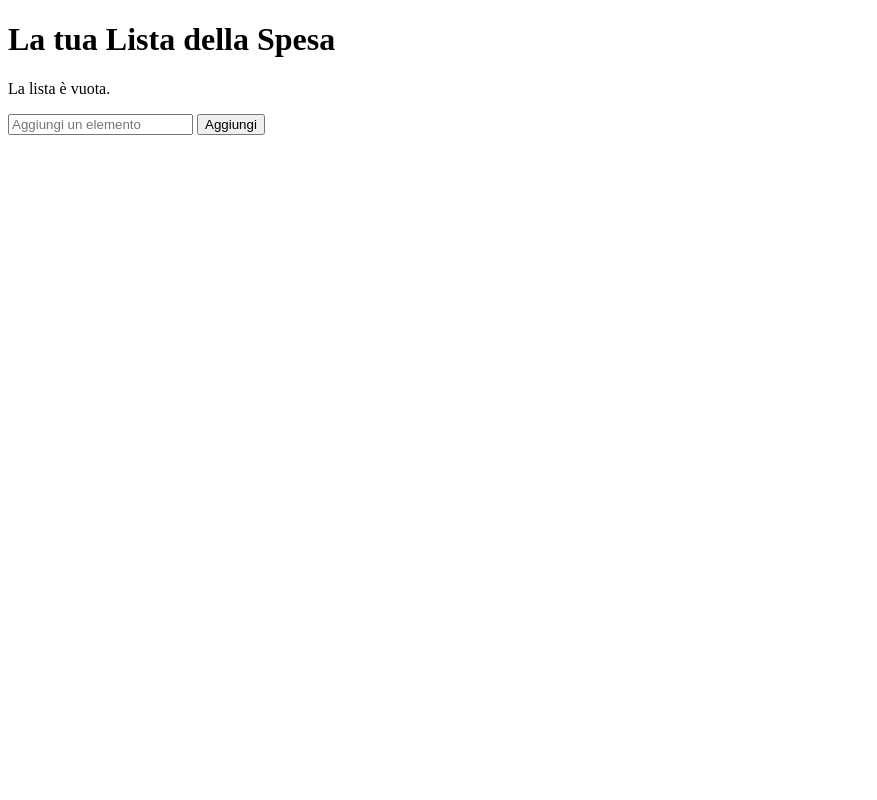
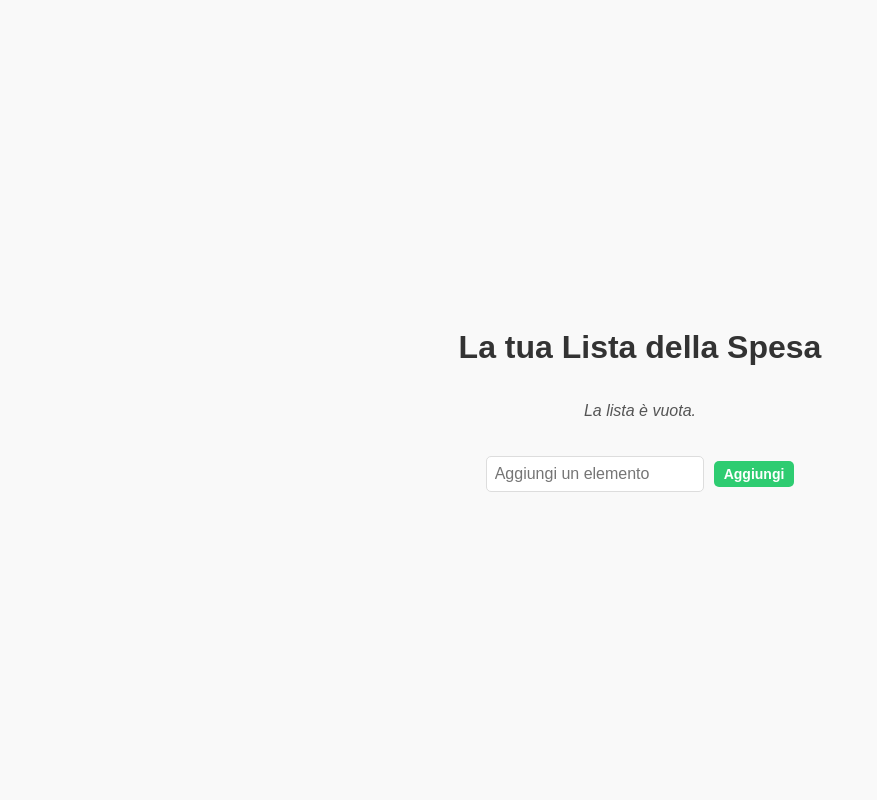
Before and after one commit to AntonioSoliman/ListaSpesa, a Flask app: page / in a window 1280 px wide. Shown: the whole page, without its empty margins (0-877 px from the left). Run offline with Flask 3, Linux system fonts and the light colour scheme.

Commit message:
Sistemazione ccs parte 1

```diff
--- /dev/null
+++ b/FlaskLista/static/css/style.css
@@ -0,0 +1,88 @@
+
+body {
+    font-family: Arial, sans-serif;
+    background-color: #f9f9f9;
+    margin: 0;
+    padding: 0;
+    display: flex;
+    flex-direction: column;
+    align-items: center;
+    justify-content: center;
+    min-height: 100vh;
+}
+
+h1 {
+    color: #333;
+    margin-bottom: 20px;
+}
+
+
+ul {
+    list-style-type: none;
+    padding: 0;
+}
+
+li {
+    background-color: #fff;
+    margin: 10px 0;
+    padding: 10px 15px;
+    border: 1px solid #ddd;
+    border-radius: 5px;
+    display: flex;
+    justify-content: space-between;
+    align-items: center;
+    box-shadow: 0 2px 4px rgba(0, 0, 0, 0.1);
+}
+
+
+button {
+    background-color: #e74c3c;
+    color: #fff;
+    border: none;
+    padding: 5px 10px;
+    border-radius: 5px;
+    cursor: pointer;
+    font-size: 14px;
+}
+
+button:hover {
+    background-color: #c0392b;
+}
+
+
+form {
+    margin-top: 20px;
+    display: flex;
+    align-items: center;
+    gap: 10px;
+}
+
+input[type="text"] {
+    padding: 8px;
+    font-size: 16px;
+    border: 1px solid #ddd;
+    border-radius: 5px;
+    width: 200px;
+}
+
+input[type="text"]:focus {
+    outline: none;
+    border-color: #3498db;
+    box-shadow: 0 0 5px rgba(52, 152, 219, 0.5);
+}
+
+button[type="submit"] {
+    background-color: #2ecc71;
+    color: white;
+    font-weight: bold;
+}
+
+button[type="submit"]:hover {
+    background-color: #27ae60;
+}
+
+
+p {
+    color: #555;
+    font-style: italic;
+}
--- a/FlaskLista/templates/index.html
+++ b/FlaskLista/templates/index.html
@@ -4,6 +4,7 @@
     <meta charset="UTF-8">
     <meta name="viewport" content="width=device-width, initial-scale=1.0">
     <title>Lista della Spesa</title>
+    <link rel="stylesheet" href="../static/css/style.css">
 </head>
 <body>
     <!-- Creazione di una condizione if per vedere la lista spesa -->
@@ -14,7 +15,9 @@
                 <li>
                     {{ elemento }}
                     <!-- Collegamento della funzione rimuovi con HTML -->
+
                     <form action="/rimuovi/{{ loop.index0 }}" method="post" style="display:inline;">
+
                         <button type="submit">Rimuovi</button>
                     </form>
                 </li>
```
